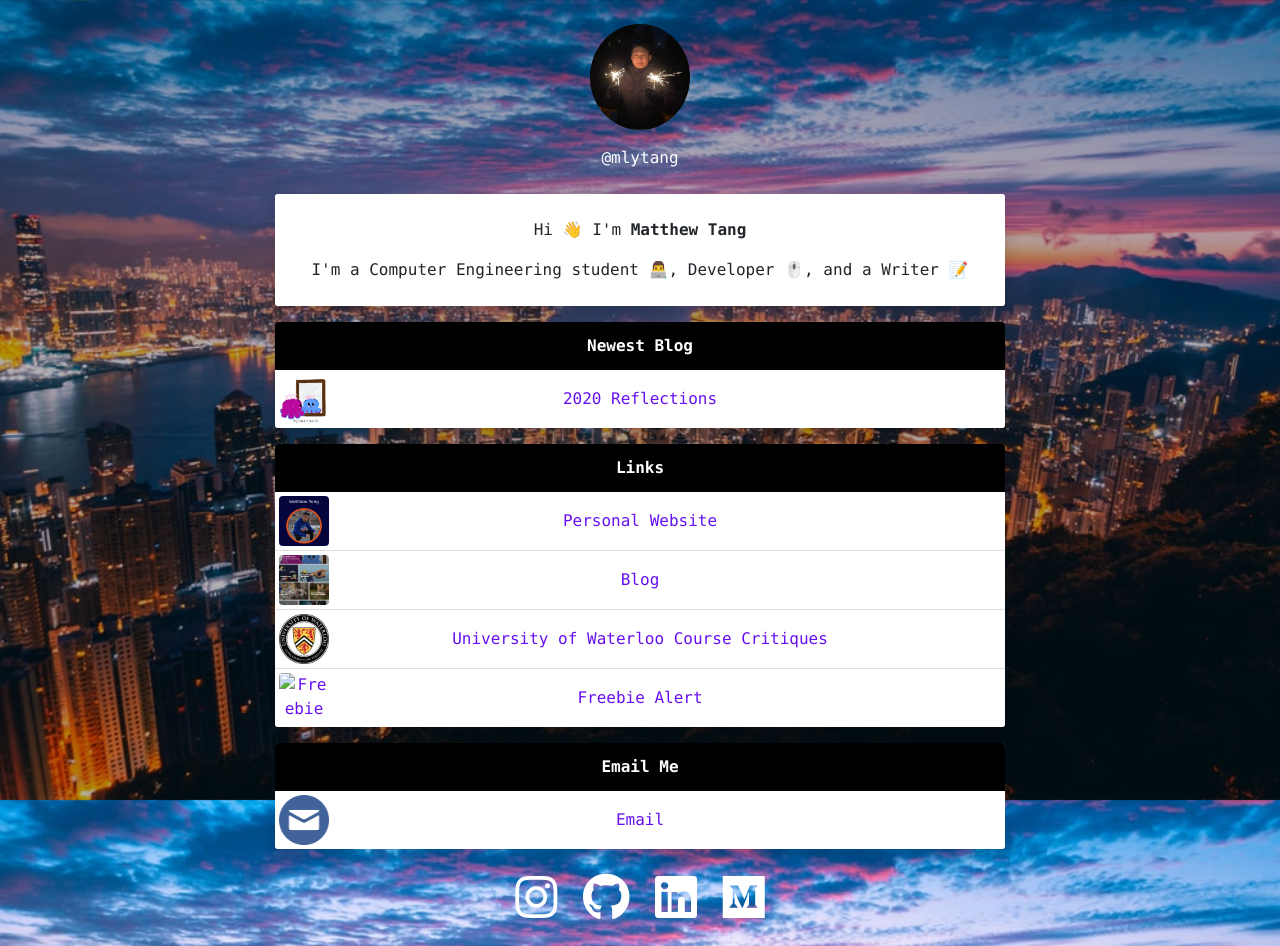
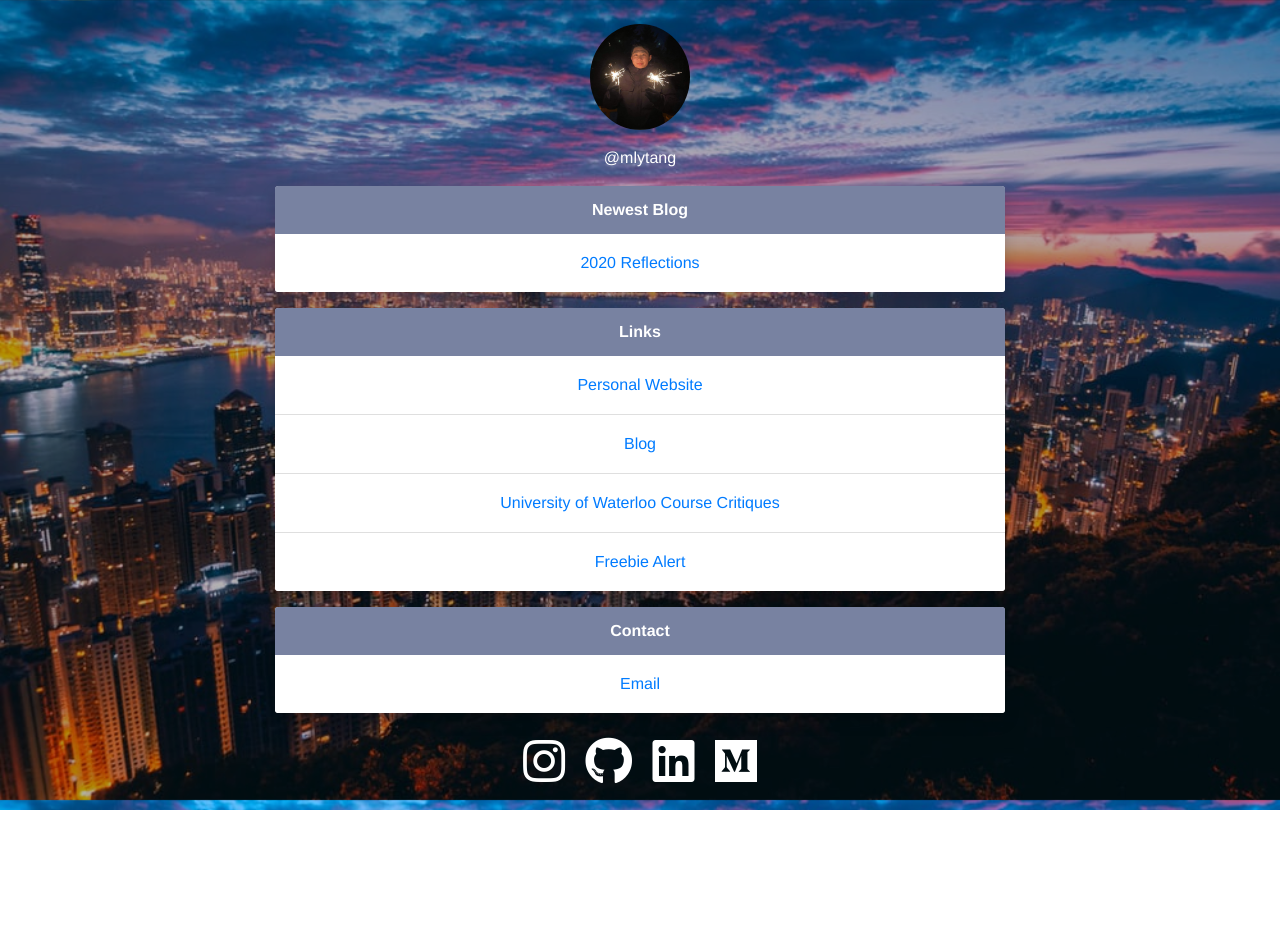
Before and after one commit to Matt-Tang/Navigate, a plain HTML site: page index.html in a window 1280 px wide. After the commit the page ends 810 px from the top, so only its background shows below. Drawn offline with nearby package versions, Linux system fonts and the light colour scheme.

Commit message:
Changed banner colours and font

```diff
--- a/index.html
+++ b/index.html
@@ -21,14 +21,14 @@
         <a href="https://www.instagram.com/mlytang/">
           <p class="text-center text-white mb-0 mt-3">@mlytang</p>
         </a>
-        <div class="card w-100 border-0 shadow mt-4">
+        <!-- <div class="card w-100 border-0 shadow mt-4">
           <ul class="list-group list-group-flush border-0">
             <li class="list-group-item border-0 text-center p-4">
               <p>Hi 👋 I'm <strong>Matthew Tang</strong></p>
               <p class="mb-0">I'm a Computer Engineering student 👨‍💻, Developer 🖱️, and a Writer 📝</p>
             </li>
           </ul>
-        </div>
+        </div> -->
         <div class="card w-100 border-0 shadow mt-3">
           <div class="card-header border-0 text-center font-weight-bold">
             Newest Blog
@@ -37,7 +37,7 @@
             <li class="list-group-item p-1">
               <a target="_blank" rel="noopener noreferrer" class="stretched-link d-flex align-items-center text-center"
                 href="https://medium.com/matthew-tang/2020-reflections-90ce7684aab6" title="2020 Reflections">
-                <img class="rounded" src="img/octo.png" alt="2020 Reflections Blog">
+                <!-- <img class="rounded" src="img/octo.png" alt="2020 Reflections Blog"> -->
                 <span class="flex-grow-1">2020 Reflections</span>
               </a>
             </li>
@@ -51,14 +51,14 @@
             <li class="list-group-item p-1">
               <a target="_blank" rel="noopener noreferrer" class="stretched-link d-flex align-items-center text-center"
                 href="https://matt-tang.github.io/" title="Personal Website">
-                <img class="rounded" src="img/personal_website.png" alt="Personal Website">
+                <!-- <img class="rounded" src="img/personal_website.png" alt="Personal Website"> -->
                 <span class="flex-grow-1">Personal Website</span>
               </a>
             </li>
             <li class="list-group-item p-1">
               <a target="_blank" rel="noopener noreferrer" class="stretched-link d-flex align-items-center text-center"
                 href="https://medium.com/matthew-tang" title="Blog">
-                <img class="rounded" src="img/blog.png" alt="Blog">
+                <!-- <img class="rounded" src="img/blog.png" alt="Blog"> -->
                 <span class="flex-grow-1">Blog</span>
               </a>
             </li>
@@ -66,14 +66,14 @@
               <a target="_blank" rel="noopener noreferrer" class="stretched-link d-flex align-items-center text-center"
                 href="http://matthew-tang-ece-course-critique.s3-website.us-east-2.amazonaws.com/"
                 title="Course Critiques">
-                <img class="rounded" src="img/uw.png" alt="Waterloo Course Critiques">
+                <!-- <img class="rounded" src="img/uw.png" alt="Waterloo Course Critiques"> -->
                 <span class="flex-grow-1">University of Waterloo Course Critiques</span>
               </a>
             </li>
             <li class="list-group-item p-1">
               <a target="_blank" rel="noopener noreferrer" class="stretched-link d-flex align-items-center text-center"
                 href="https://matt-tang.github.io/freebie-alert/" title="Freebie Alert">
-                <img class="rounded" src="img/coupon.png" alt="Freebie Alert">
+                <!-- <img class="rounded" src="img/coupon.png" alt="Freebie Alert"> -->
                 <span class="flex-grow-1">Freebie Alert</span>
               </a>
             </li>
@@ -81,12 +81,12 @@
         </div>
         <div class="card w-100 border-0 shadow mt-3">
           <div class="card-header border-0 text-center font-weight-bold">
-            Email Me
+            Contact
           </div>
           <ul class="list-group list-group-flush border-0">
             <li class="list-group-item p-1">
               <a class="stretched-link d-flex align-items-center text-center" href="mailto:ml3tang@uwaterloo.ca">
-                <img class="rounded" src="img/email.png" alt="Freebie Alert">
+                <!-- <img class="rounded" src="img/email.png" alt="Freebie Alert"> -->
                 <span class="flex-grow-1">Email</span>
               </a>
             </li>
--- a/style.css
+++ b/style.css
@@ -17,12 +17,11 @@ body:after {
 }
 
 .card .card-header {
-  background-color: #000;
+  background-color: #7882A1;
   color: var(--white);
 }
 .card .list-group-item a {
   min-height: 50px;
-  color: var(--indigo);
 }
 .card .list-group-item img {
   position: absolute;
@@ -85,3 +84,14 @@ body:after {
     transform: scale(1.2);
   }
 }
+
+$link-color: ("primary": red);
+
+.myFont
+{
+  color: #1d4769;
+}
+
+*{
+  font-family: Helvetica, Arial, sans-serif;
+}
```
